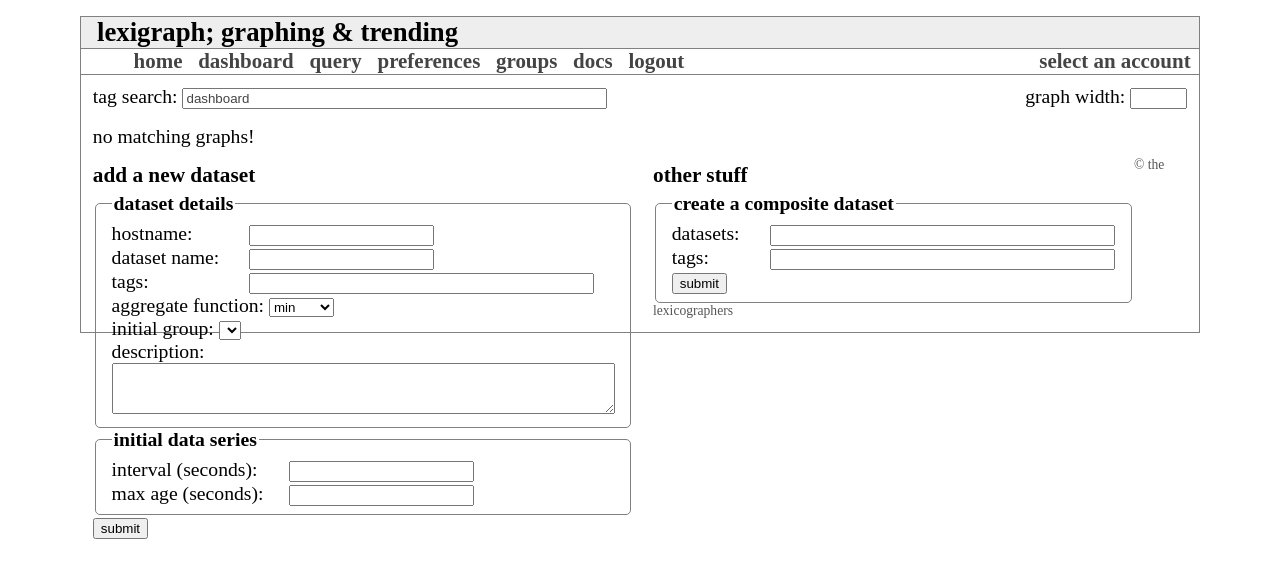
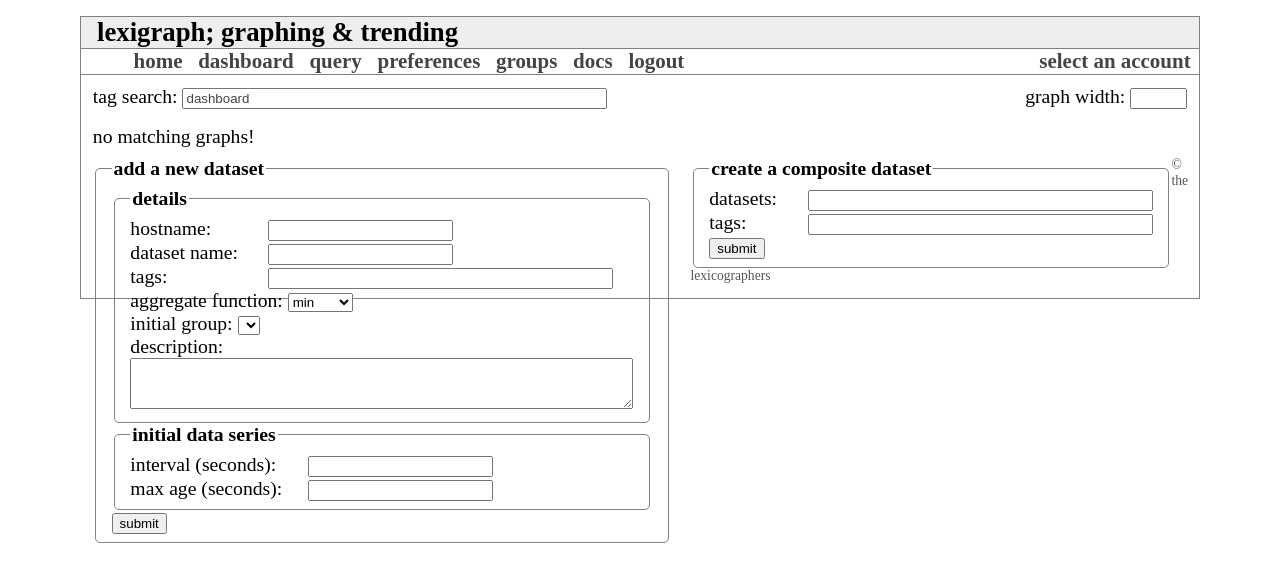
Before and after one commit to eklitzke/lexigraph, a Python web app: template templates/dashboard.html in a window 1280 px wide. Shown: the top 582 px of the page. Run offline with Jinja, Linux system fonts and the light colour scheme; the template is opened without the code that fills it, so the values that code supplies are empty; some libraries are stand-ins or nearby versions.

Commit message:
template and css tweaks

```diff
--- a/static/css/dashboard.css
+++ b/static/css/dashboard.css
@@ -18,13 +18,13 @@
 #new_dataset_form {
     float: left;
     clear: left;
-    max-width: 60em;;
+    max-width: 50em;;
     margin-right: 1em;
 }
 
 #other_dataset_form {
     float: left;
-    max-width: 40em;;
+    max-width: 40em;
 }
 
 .dataseries_label {
--- a/static/css/lexigraph.css
+++ b/static/css/lexigraph.css
@@ -201,3 +201,6 @@ strong {
    float: right;
    text-align: right;
 }
+
+q:before { content: "\201C"; }
+q:after { content: "\201D"; }
--- a/templates/dashboard.html
+++ b/templates/dashboard.html
@@ -21,10 +21,17 @@
 </div> <!-- query_results -->
 
 <div id="new_dataset_form">
-  <h2>add a new dataset</h2>
   <form action="/new/dataset" method="POST">
     <fieldset>
-      <legend>dataset details</legend>
+      <legend>add a new dataset</legend>
+      {#
+      add a new dataset. you'll need to fill
+      in some basic details about the dataset, and add an initial data
+      series. if you want this dataset to appear on the dashboard, make sure to
+      add <q>dashboard</q> as a tag.
+      #}
+    <fieldset>
+      <legend>details</legend>
       {{ macros.label_with_input("hostname", "new_hostname", "hostname", label_div="details_label", input_div="form_input") }}
       {{ macros.label_with_input("dataset name", "new_dataset_name", "dataset", label_div="details_label", input_div="form_input") }}
       {{ macros.label_with_input("tags", "tags_input", "tags", size=40, label_div="details_label", input_div="form_input") }}
@@ -47,16 +54,18 @@
       {{ macros.label_with_input("max age (seconds)", "new_maxage", "ds_maxage", label_div="dataseries_label", input_div="form_input") }}
     </fieldset>
     <input type="submit" value="submit">
+    </fieldset>
   </form>
 </div>
 <div id="other_dataset_form">
-  <h2>other stuff</h2>
   <form action="/new/composite_dataset" method="POST">
     <fieldset>
       <legend>create a composite dataset</legend>
       {{ macros.label_with_input("datasets", "composite_datasets", "datasets", size=40, label_div="composite_label", input_div="form_input", br=False) }}
       {{ macros.label_with_input("tags", "composite_tags", "tags", size=40, label_div="composite_label", input_div="form_input") }}
-      <input type="submit" value="submit" style="clear: left">
+      <div style="clear: left">
+        <input type="submit" value="submit">
+      </div>
     </fieldset>
   </form>
 </div>
```
Also changed, not shown: static/images/wheel.png.
